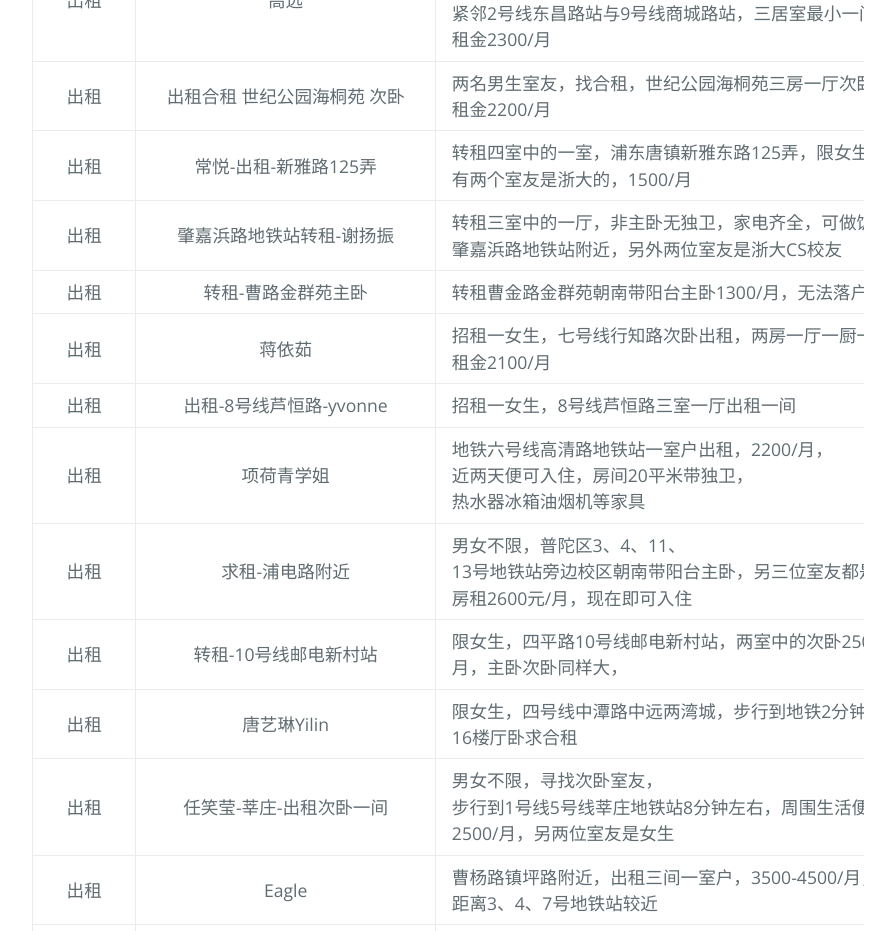
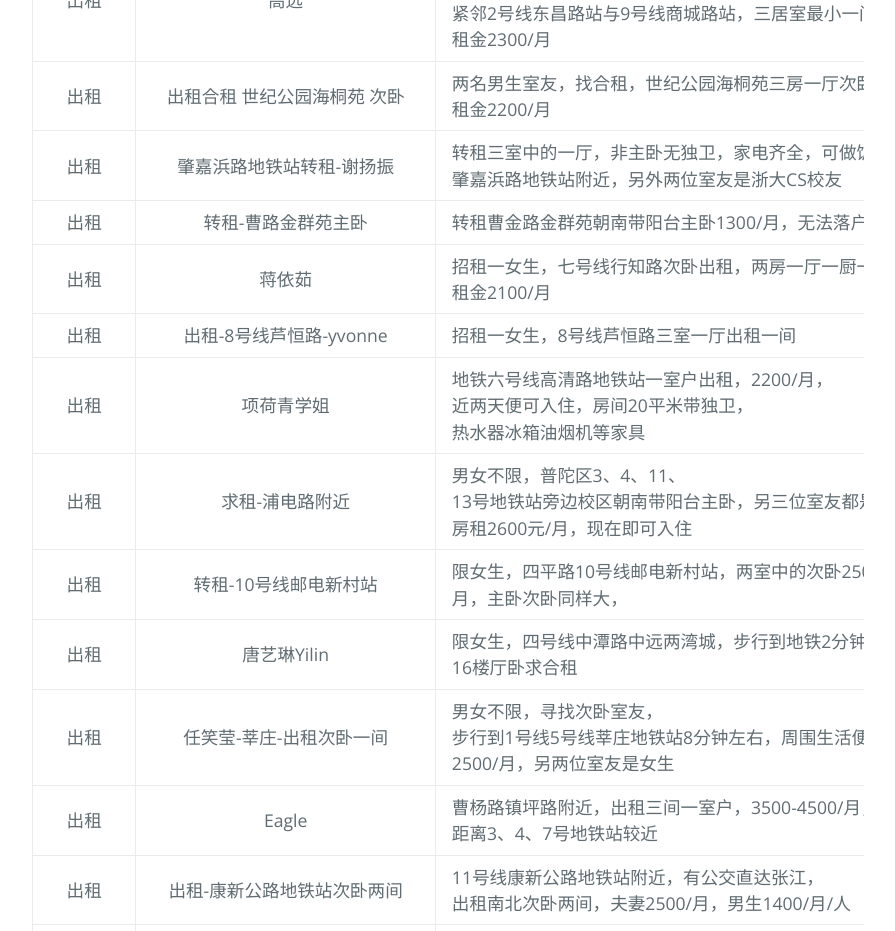
Before and after one commit to chk007/zjurent, a plain HTML site: page index.html in a window 1280 px wide. Shown: the part 3460-4391 px from the top of the page, without its empty margins (192-1087 px from the left). Drawn offline with nearby package versions, Linux system fonts and the light colour scheme.

```diff
--- a/index.html
+++ b/index.html
@@ -390,13 +390,6 @@
 </tr>
 <tr>
 <td align="center">出租</td>
-<td align="center">常悦-出租-新雅路125弄</td>
-<td align="left">转租四室中的一室，浦东唐镇新雅东路125弄，限女生，有两个室友是浙大的，1500/月</td>
-<td align="center">无</td>
-<td align="center">2016/05/19</td>
-</tr>
-<tr>
-<td align="center">出租</td>
 <td align="center">肇嘉浜路地铁站转租-谢扬振</td>
 <td align="left">转租三室中的一厅，非主卧无独卫，家电齐全，可做饭，肇嘉浜路地铁站附近，另外两位室友是浙大CS校友</td>
 <td align="center">无</td>
```
Also changed, not shown: params.json (+1 -1 lines).
